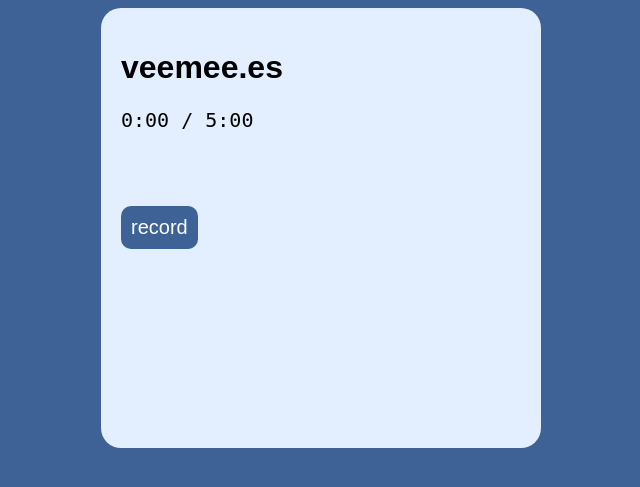
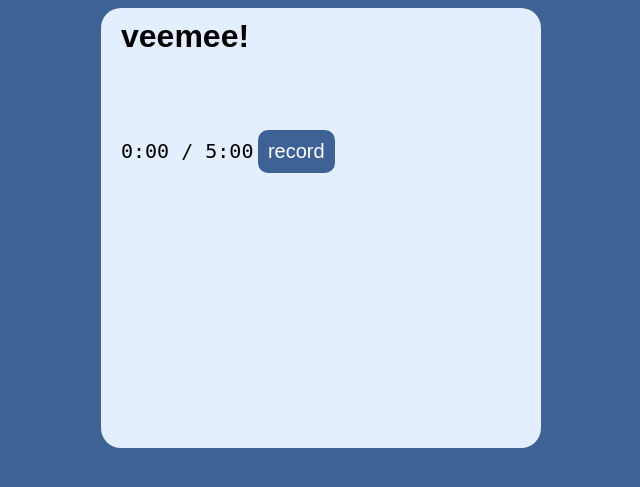
Before and after one commit to kitchWWW/veemee.es, a Flask app: page / in a window 1280 px wide. Shown: the top 487 px of the page, without its empty margins (319-959 px from the left). Run offline with Flask 3, Linux system fonts and the light colour scheme; some libraries are stand-ins or nearby versions.

Commit message:
moving thigns around

```diff
--- a/static/css/all.css
+++ b/static/css/all.css
@@ -3,7 +3,9 @@ body {
 	  font-family: Sans-Serif;
 
 }
-
+h1{
+	margin-top: -10px;
+}
 .allcontent {
 	max-width: 400px;
  	 margin: auto;
@@ -36,11 +38,15 @@ button {
 font-size: 20px;
 margin-left: 20px;
 font-family: monospace;
+  display: inline-block;
+
 }
 #recordingtimestamp{
 font-size: 20px;
 margin-bottom: 20px;
 font-family: monospace;
+  display: inline-block;
+
 }
 
 .newvm{
--- a/static/js/app.js
+++ b/static/js/app.js
@@ -248,7 +248,7 @@ function pauseRecording() {
     rec.stop();
     isRecording = false
     timeSoFar = timeSoFar + (Date.now() - startTimeOfCurrentSection) / 1000
-    pauseButton.innerHTML = "record more";
+    pauseButton.innerHTML = "add";
     recordButton.disabled = true;
     stopButton.disabled = false;
     pauseButton.disabled = false
--- a/templates/index.html
+++ b/templates/index.html
@@ -10,10 +10,10 @@
 
 <body>
     <div class="allcontent">
-        <h1>veemee.es</h1>
-        <div id="recordingtimestamp">2:30</div>
+        <h1>veemee!</h1>
         <canvas id="canvasss" width="250" height="50"></canvas>
         <div id="controls">
+        <div id="recordingtimestamp">2:30</div>
             <button id="recordButton">record</button>
             <button id="pauseButton">pause</button>
             <button id="stopButton">finish & upload</button>
--- a/templates/view.html
+++ b/templates/view.html
@@ -11,7 +11,7 @@
 
 <body>
     <div class="allcontent">
-        <h1>veemee.es</h1>
+        <h1>veemee!</h1>
         <div id="controls">
             <button id="restartButton">restart</button>
             <button id="playPauseButton">playpause</button>
```
